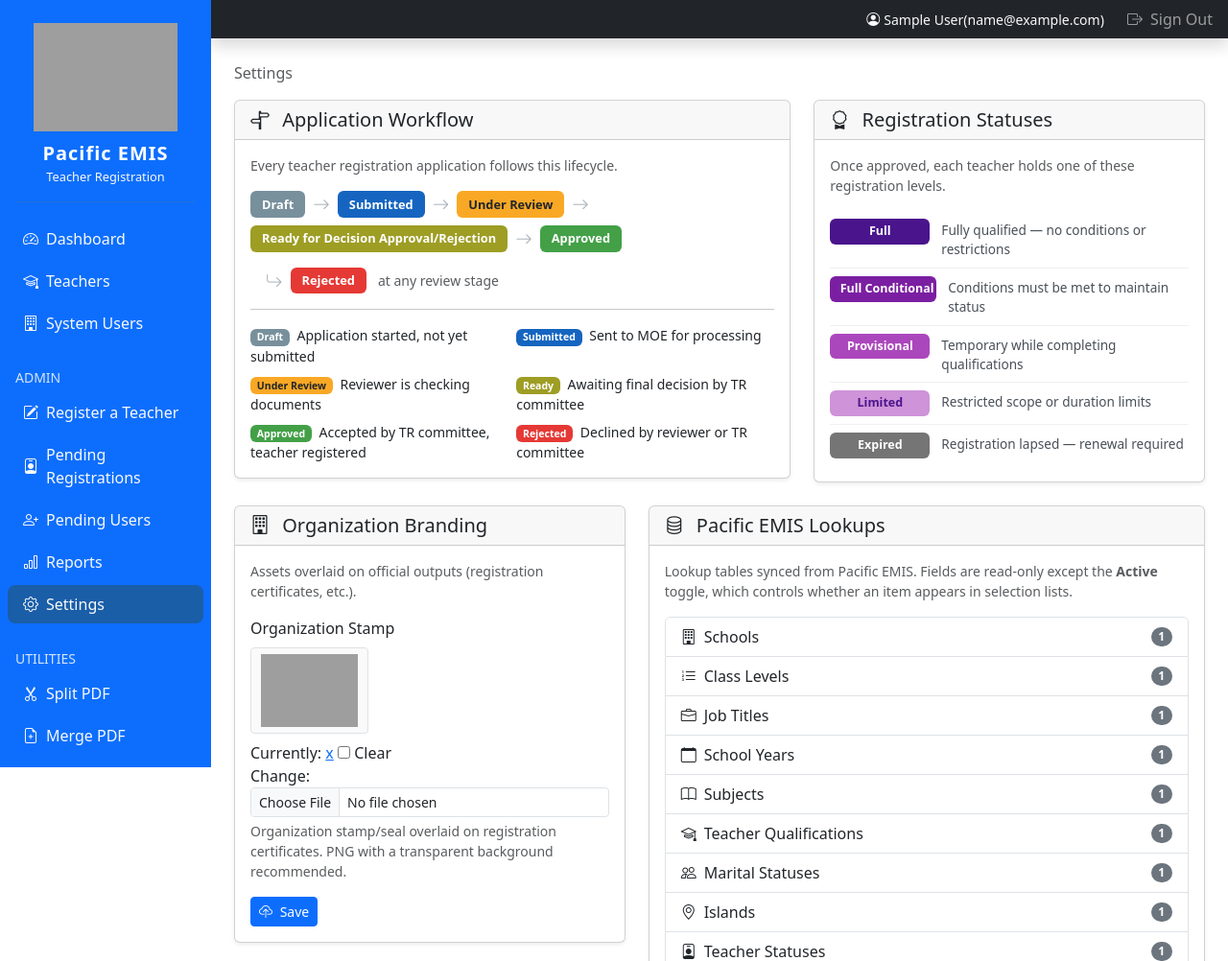
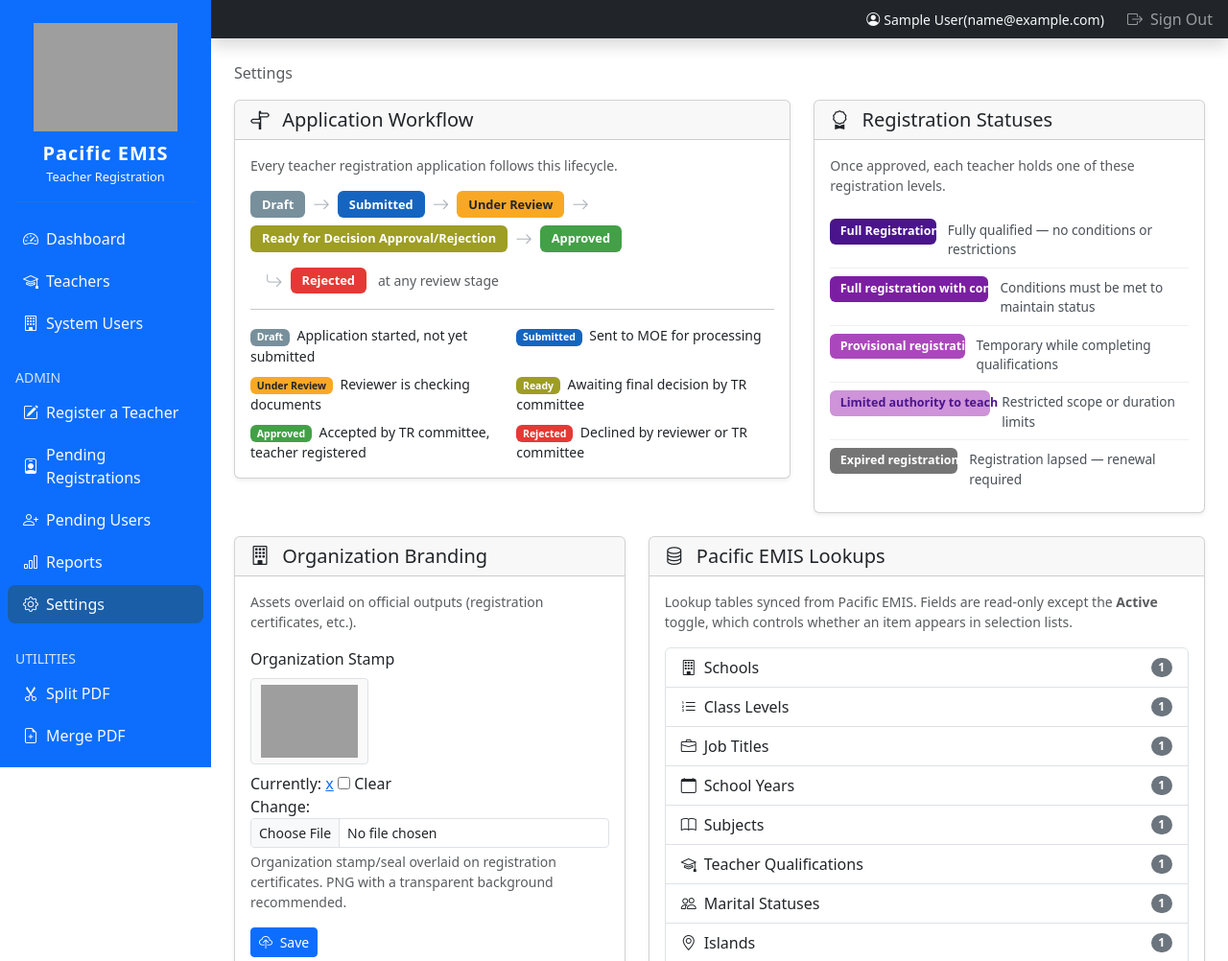
Before and after one commit to PacificEMIS/pacific-emis-teacher-registration, a Django app: page /core/settings/ in a window 1280 px wide. Shown: the top 1002 px of the page at 96% size. Run offline with Django 5.2, Linux system fonts and the light colour scheme; a user stored in the database is signed in; tables that the repository leaves empty hold one stand-in row (values such as "Sample post"); grey boxes are pictures that could not be loaded.

Commit message:
fix(core): use real EMIS labels for registration status display
Resolves #79

```diff
--- a/core/templates/core/settings.html
+++ b/core/templates/core/settings.html
@@ -86,23 +86,23 @@
           </p>
 
           <div class="reg-status-row">
-            <span class="reg-status-badge bg-reg-full">Full</span>
+            <span class="reg-status-badge bg-reg-full">Full Registration</span>
             <span class="reg-status-desc">Fully qualified — no conditions or restrictions</span>
           </div>
           <div class="reg-status-row">
-            <span class="reg-status-badge bg-reg-conditional">Full Conditional</span>
+            <span class="reg-status-badge bg-reg-conditional">Full registration with conditions</span>
             <span class="reg-status-desc">Conditions must be met to maintain status</span>
           </div>
           <div class="reg-status-row">
-            <span class="reg-status-badge bg-reg-provisional">Provisional</span>
+            <span class="reg-status-badge bg-reg-provisional">Provisional registration</span>
             <span class="reg-status-desc">Temporary while completing qualifications</span>
           </div>
           <div class="reg-status-row">
-            <span class="reg-status-badge bg-reg-limited">Limited</span>
+            <span class="reg-status-badge bg-reg-limited">Limited authority to teach</span>
             <span class="reg-status-desc">Restricted scope or duration limits</span>
           </div>
           <div class="reg-status-row">
-            <span class="reg-status-badge bg-reg-expired">Expired</span>
+            <span class="reg-status-badge bg-reg-expired">Expired registration</span>
             <span class="reg-status-desc">Registration lapsed — renewal required</span>
           </div>
         </div>
--- a/core/views.py
+++ b/core/views.py
@@ -1899,13 +1899,24 @@ def report_teacher_summary(request):
     )
     reg_status_data = []
     max_reg_count = max((r["count"] for r in reg_status_qs), default=1)
-    status_colors = {
-        "Full": "#4a148c",
-        "Conditional": "#7b1fa2",
-        "Provisional": "#ab47bc",
-        "Limited": "#ce93d8",
-        "Expired": "#757575",
-    }
+
+    def _reg_status_color(label):
+        # Mirror EmisTeacherRegistrationStatus.badge_class substring matching so the
+        # real EMIS labels (e.g. "Limited authority to teach") resolve to a color
+        # instead of falling back to gray.
+        label_lower = (label or "").lower()
+        if "full" in label_lower and "condition" in label_lower:
+            return "#7b1fa2"  # bg-reg-conditional
+        elif "full" in label_lower:
+            return "#4a148c"  # bg-reg-full
+        elif "provisional" in label_lower:
+            return "#ab47bc"  # bg-reg-provisional
+        elif "limited" in label_lower:
+            return "#ce93d8"  # bg-reg-limited
+        elif "expired" in label_lower:
+            return "#757575"  # bg-reg-expired
+        return "#6c757d"
+
     for row in reg_status_qs:
         label = row["teacher_registration_status__label"]
         count = row["count"]
@@ -1914,7 +1925,7 @@ def report_teacher_summary(request):
                 "label": label,
                 "count": count,
                 "pct": round(count / max_reg_count * 100) if max_reg_count else 0,
-                "color": status_colors.get(label, "#6c757d"),
+                "color": _reg_status_color(label),
             }
         )
 
```
